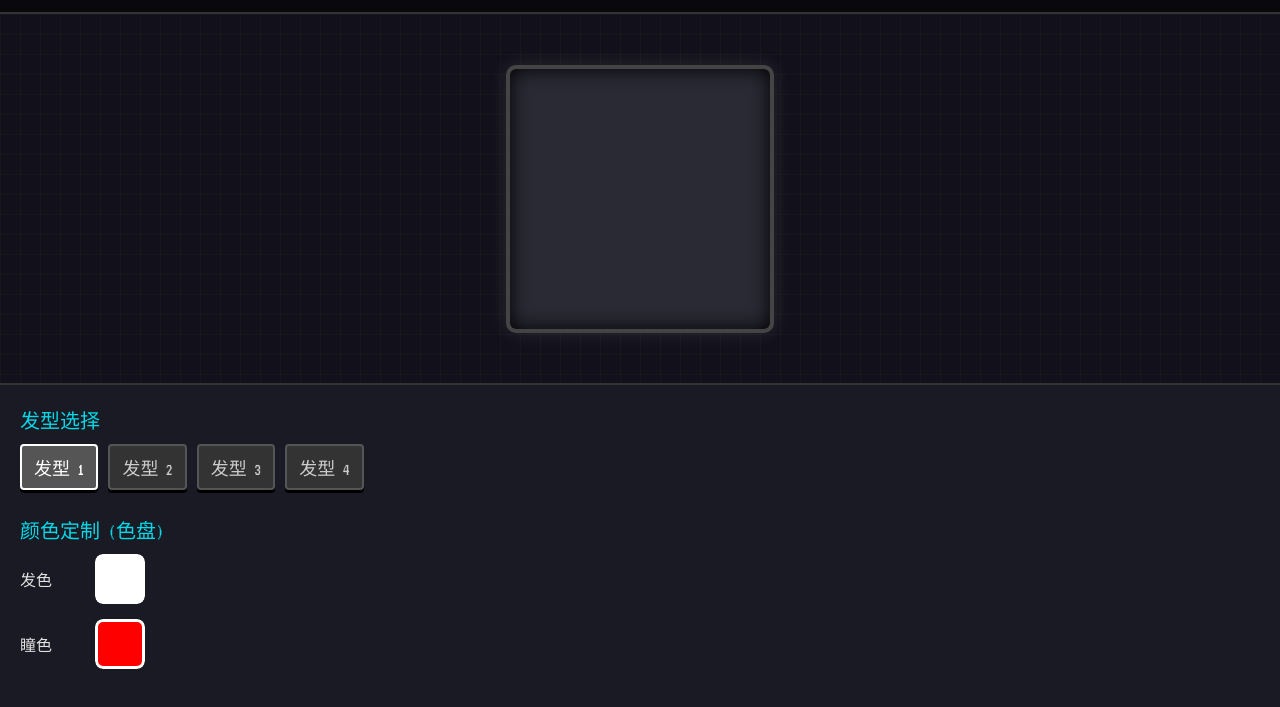
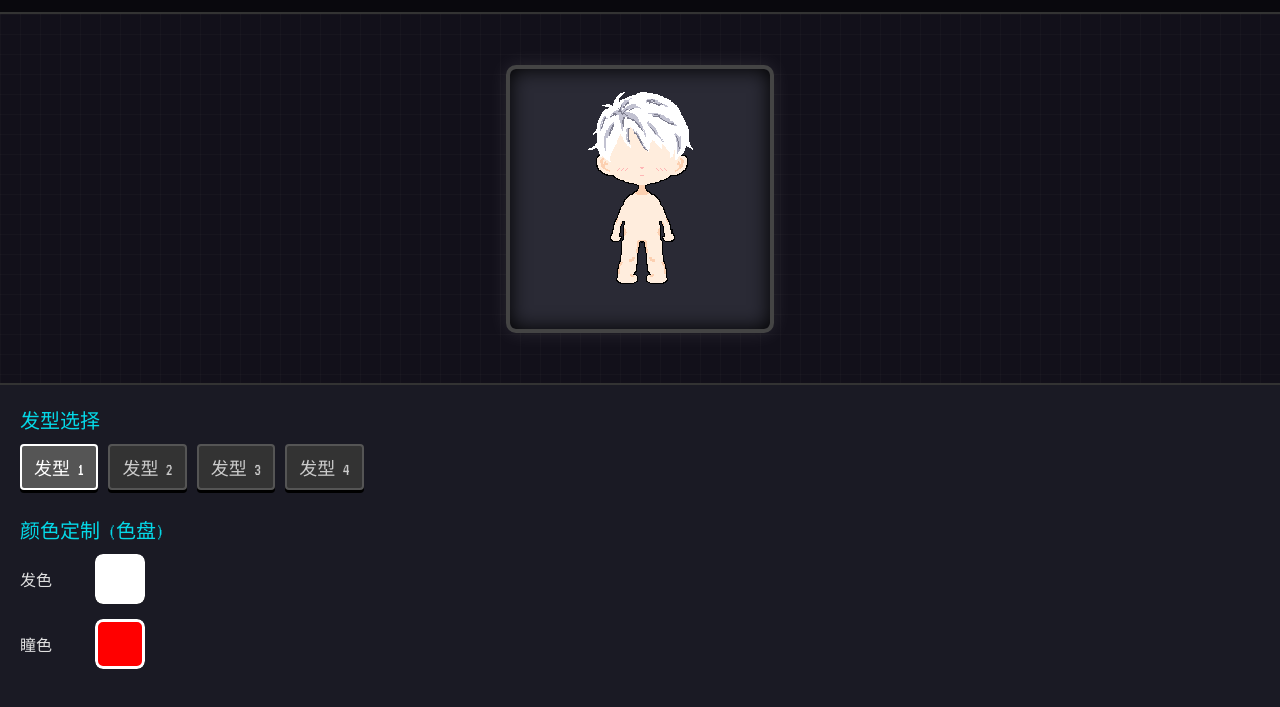
Before and after one commit to 4j47ph8y8d-create/my-ai-space, a website: page creator.html in a window 1280 px wide. Shown: the part 55-762 px from the top of the page. Drawn offline with Linux system fonts and the light colour scheme; a web font is replaced by a local one.

Commit message:
Update creator.html

```diff
--- a/creator.html
+++ b/creator.html
@@ -19,13 +19,11 @@
             font-family: 'ZCOOL QingKe HuangYou', 'VT323', monospace;
             display: flex; flex-direction: column; height: 100vh; overflow: hidden;
         }
-
         .header {
             display: flex; justify-content: space-between; align-items: center;
             padding: 15px 20px; background: rgba(0,0,0,0.5); border-bottom: 2px solid #333;
         }
         .back-btn { background: none; border: none; color: var(--neon-blue); font-size: 24px; cursor: pointer; font-family: inherit; }
-
         .preview-area {
             flex: 1; display: flex; justify-content: center; align-items: center;
             background-image: linear-gradient(rgba(255,255,255,0.02) 1px, transparent 1px), linear-gradient(90deg, rgba(255,255,255,0.02) 1px, transparent 1px);
@@ -42,25 +40,18 @@
             width: 100%; height: 100%; object-fit: contain;
             image-rendering: pixelated;
         }
-
         .options-panel {
             background: var(--panel); border-top: 2px solid #333;
             padding: 20px; height: 40vh; overflow-y: auto;
         }
         .option-group { margin-bottom: 25px; }
         .option-title { font-size: 20px; color: var(--neon-blue); margin-bottom: 10px; }
-
-        .color-picker-row {
-            display: flex; align-items: center; gap: 15px; margin-bottom: 15px;
-        }
+        .color-picker-row { display: flex; align-items: center; gap: 15px; margin-bottom: 15px; }
         .color-picker-row input[type="color"] {
-            -webkit-appearance: none; border: none;
-            width: 50px; height: 50px; border-radius: 8px; cursor: pointer;
-            background: none; padding: 0;
+            -webkit-appearance: none; border: none; width: 50px; height: 50px; border-radius: 8px; cursor: pointer; background: none; padding: 0;
         }
         .color-picker-row input[type="color"]::-webkit-color-swatch-wrapper { padding: 0; }
         .color-picker-row input[type="color"]::-webkit-color-swatch { border: 3px solid #fff; border-radius: 8px; box-shadow: 0 4px 0 #000; }
-
         .btn-group { display: flex; gap: 10px; flex-wrap: wrap; }
         .pixel-btn {
             background: #333; border: 2px solid #555; color: #ccc;
@@ -72,19 +63,16 @@
     </style>
 </head>
 <body>
-
     <div class="header">
         <button class="back-btn" onclick="window.location.href='playground.html'">&lt; 返回</button>
         <div style="font-size: 24px; color: var(--neon-pink); font-weight: bold;">捏脸系统</div>
         <div style="width: 60px;"></div>
     </div>
-
     <div class="preview-area">
         <div class="avatar-container">
             <canvas id="avatarCanvas" width="256" height="256"></canvas>
         </div>
     </div>
-
     <div class="options-panel">
         <div class="option-group">
             <div class="option-title">发型选择</div>
@@ -95,7 +83,6 @@
                 <button class="pixel-btn" data-val="4">发型 4</button>
             </div>
         </div>
-
         <div class="option-group">
             <div class="option-title">颜色定制 (色盘)</div>
             <div class="color-picker-row">
@@ -108,85 +95,47 @@
             </div>
         </div>
     </div>
-
     <script>
         const canvas = document.getElementById('avatarCanvas');
         const ctx = canvas.getContext('2d');
         ctx.imageSmoothingEnabled = false;
 
-        let config = {
-            hairStyle: '1',
-            hairColor: '#ffffff',
-            eyeColor: '#ff0000' // 默认红瞳
-        };
+        let config = { hairStyle: '1', hairColor: '#ffffff', eyeColor: '#ff0000' };
+        const images = { body: new Image(), eye: new Image(), mouth: new Image(), hair: new Image() };
 
-        // 定义图层（注意：你拆分了眼睛和嘴巴，我假设命名是 eye_1.png 和 mouth_1.png）
-        // 如果你的文件名不一样，请在这里修改！
-        const images = {
-            body: new Image(),
-            eye: new Image(),
-            mouth: new Image(),
-            hair: new Image()
-        };
-
-        images.body.src = 'assets/avatar/body.png';
-        images.eye.src = 'assets/avatar/eye_1.png';     // 请确保你有这个文件
-        images.mouth.src = 'assets/avatar/mouth_1.png'; // 请确保你有这个文件
+        images.body.src = 'assets/avatar/body_male.png';
+        images.eye.src = 'assets/avatar/eye_1.png';
+        images.mouth.src = 'assets/avatar/mouth_1.png';
         images.hair.src = 'assets/avatar/hair_1.png';
 
         let loadedCount = 0;
-        const totalImages = 4;
-
         for(let key in images) {
-            images[key].onload = () => {
-                loadedCount++;
-                if(loadedCount === totalImages) renderAvatar();
-            }
-            // 容错处理：如果某个图片没找到，也继续渲染
-            images[key].onerror = () => {
-                console.warn(`图片 ${key} 加载失败`);
-                loadedCount++;
-                if(loadedCount === totalImages) renderAvatar();
-            }
+            images[key].onload = () => { loadedCount++; if(loadedCount === 4) renderAvatar(); };
+            images[key].onerror = () => { loadedCount++; if(loadedCount === 4) renderAvatar(); };
         }
 
         function tintImage(img, targetColorHex, tintType) {
             if (!img.complete || img.naturalWidth === 0) return img;
-
             const offCanvas = document.createElement('canvas');
-            offCanvas.width = img.width;
-            offCanvas.height = img.height;
+            offCanvas.width = img.width; offCanvas.height = img.height;
             const offCtx = offCanvas.getContext('2d');
             offCtx.drawImage(img, 0, 0);
-
             if (tintType === 'hair' && targetColorHex === '#ffffff') return img;
 
             const imgData = offCtx.getImageData(0, 0, offCanvas.width, offCanvas.height);
             const data = imgData.data;
-
             const r_target = parseInt(targetColorHex.slice(1, 3), 16);
             const g_target = parseInt(targetColorHex.slice(3, 5), 16);
             const b_target = parseInt(targetColorHex.slice(5, 7), 16);
 
             for (let i = 0; i < data.length; i += 4) {
-                const r = data[i];
-                const g = data[i+1];
-                const b = data[i+2];
-                const a = data[i+3];
-
+                const r = data[i], g = data[i+1], b = data[i+2], a = data[i+3];
                 if (a > 0) {
                     if (tintType === 'eye') {
-                        // 检测黑色/深色瞳孔
-                        if (r < 60 && g < 60 && b < 60) {
-                            data[i] = r_target;
-                            data[i+1] = g_target;
-                            data[i+2] = b_target;
-                        }
+                        if (r < 80 && g < 80 && b < 80) { data[i] = r_target; data[i+1] = g_target; data[i+2] = b_target; }
                     } else if (tintType === 'hair') {
                         const brightness = (r + g + b) / 3 / 255;
-                        data[i] = r_target * brightness;
-                        data[i+1] = g_target * brightness;
-                        data[i+2] = b_target * brightness;
+                        data[i] = r_target * brightness; data[i+1] = g_target * brightness; data[i+2] = b_target * brightness;
                     }
                 }
             }
@@ -196,23 +145,17 @@
 
         function renderAvatar() {
             ctx.clearRect(0, 0, canvas.width, canvas.height);
+            if(images.body.complete && images.body.naturalWidth > 0) ctx.drawImage(images.body, 0, 0, canvas.width, canvas.height);
 
-            // 1. 素体
-            if(images.body.complete) ctx.drawImage(images.body, 0, 0, canvas.width, canvas.height);
+            const tintedEye = tintImage(images.eye, config.eyeColor, 'eye');
+            if(tintedEye.complete !== false && tintedEye.naturalWidth > 0) ctx.drawImage(tintedEye, 0, 0, canvas.width, canvas.height);
 
-            // 2. 眼睛 (染色)
-            const tintedEye = tintImage(images.eye, config.eyeColor, 'eye');
-            if(tintedEye.complete !== false) ctx.drawImage(tintedEye, 0, 0, canvas.width, canvas.height);
+            if(images.mouth.complete && images.mouth.naturalWidth > 0) ctx.drawImage(images.mouth, 0, 0, canvas.width, canvas.height);
 
-            // 3. 嘴巴 (不染色)
-            if(images.mouth.complete) ctx.drawImage(images.mouth, 0, 0, canvas.width, canvas.height);
-
-            // 4. 头发 (染色)
             const tintedHair = tintImage(images.hair, config.hairColor, 'hair');
-            if(tintedHair.complete !== false) ctx.drawImage(tintedHair, 0, 0, canvas.width, canvas.height);
+            if(tintedHair.complete !== false && tintedHair.naturalWidth > 0) ctx.drawImage(tintedHair, 0, 0, canvas.width, canvas.height);
         }
 
-        // 绑定发型按钮
         document.querySelectorAll('#hairStyleGroup .pixel-btn').forEach(btn => {
             btn.addEventListener('click', (e) => {
                 document.querySelectorAll('#hairStyleGroup .pixel-btn').forEach(b => b.classList.remove('active'));
@@ -223,15 +166,8 @@
             });
         });
 
-        document.getElementById('hairColorPicker').addEventListener('input', (e) => {
-            config.hairColor = e.target.value;
-            renderAvatar();
-        });
-
-        document.getElementById('eyeColorPicker').addEventListener('input', (e) => {
-            config.eyeColor = e.target.value;
-            renderAvatar();
-        });
+        document.getElementById('hairColorPicker').addEventListener('input', (e) => { config.hairColor = e.target.value; renderAvatar(); });
+        document.getElementById('eyeColorPicker').addEventListener('input', (e) => { config.eyeColor = e.target.value; renderAvatar(); });
     </script>
 </body>
 </html>
```
